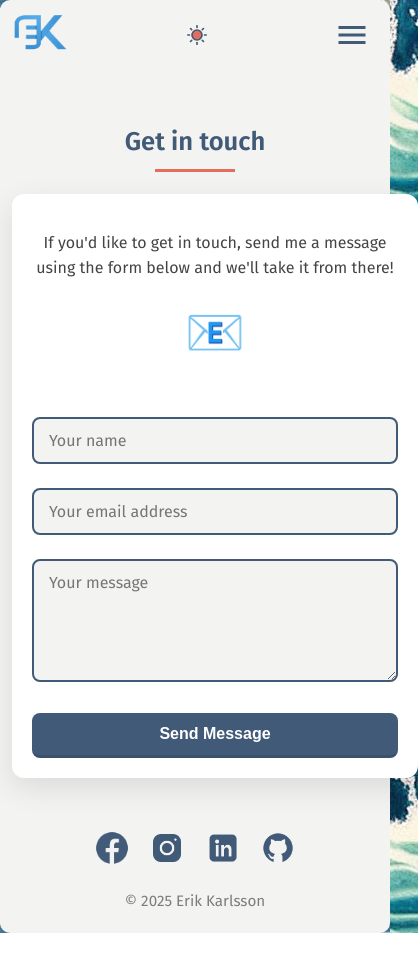
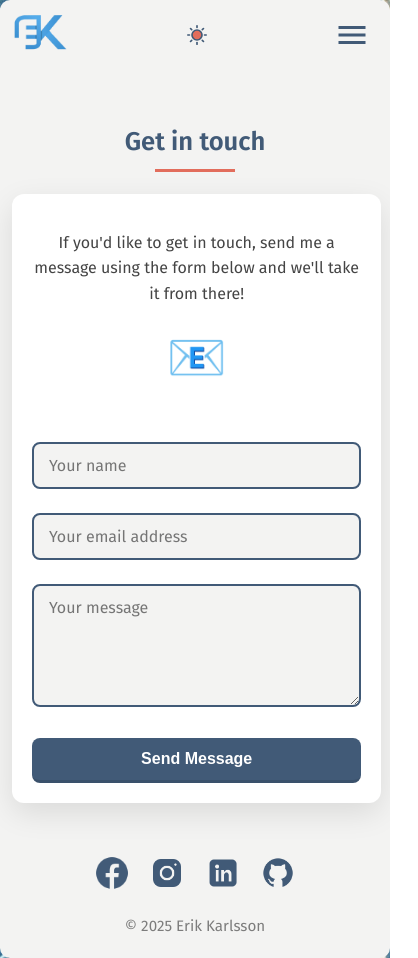
Before and after one commit to Eikei7/Eriks-digital-CV, a React (Vite) app: page /contact in a window 390 px wide. Shown: the whole page, 418 px wide, since content can reach past the window. Before the commit the page ends 933 px from the top, so only its background shows below. Built offline with nearby package versions, Linux system fonts and the light colour scheme.

Commit message:
Update ContactStyles.css

```diff
--- a/src/pages/ContactStyles.css
+++ b/src/pages/ContactStyles.css
@@ -41,7 +41,7 @@
   max-width: 600px;
   margin: 0 auto;
   width: 100%;
-  flex: 1;
+  height: 100%;
   display: flex;
   flex-direction: column;
 }
@@ -256,6 +256,7 @@ body.dark-mode .form-success p {
 
   .contact-content {
     padding: 1.5rem;
+    width: 90%;
   }
 
   .contact-intro p {
@@ -278,6 +279,7 @@ body.dark-mode .form-success p {
 
   .contact-content {
     padding: 1.25rem;
+    width: 90%;
   }
 
   .submit-button {
```
